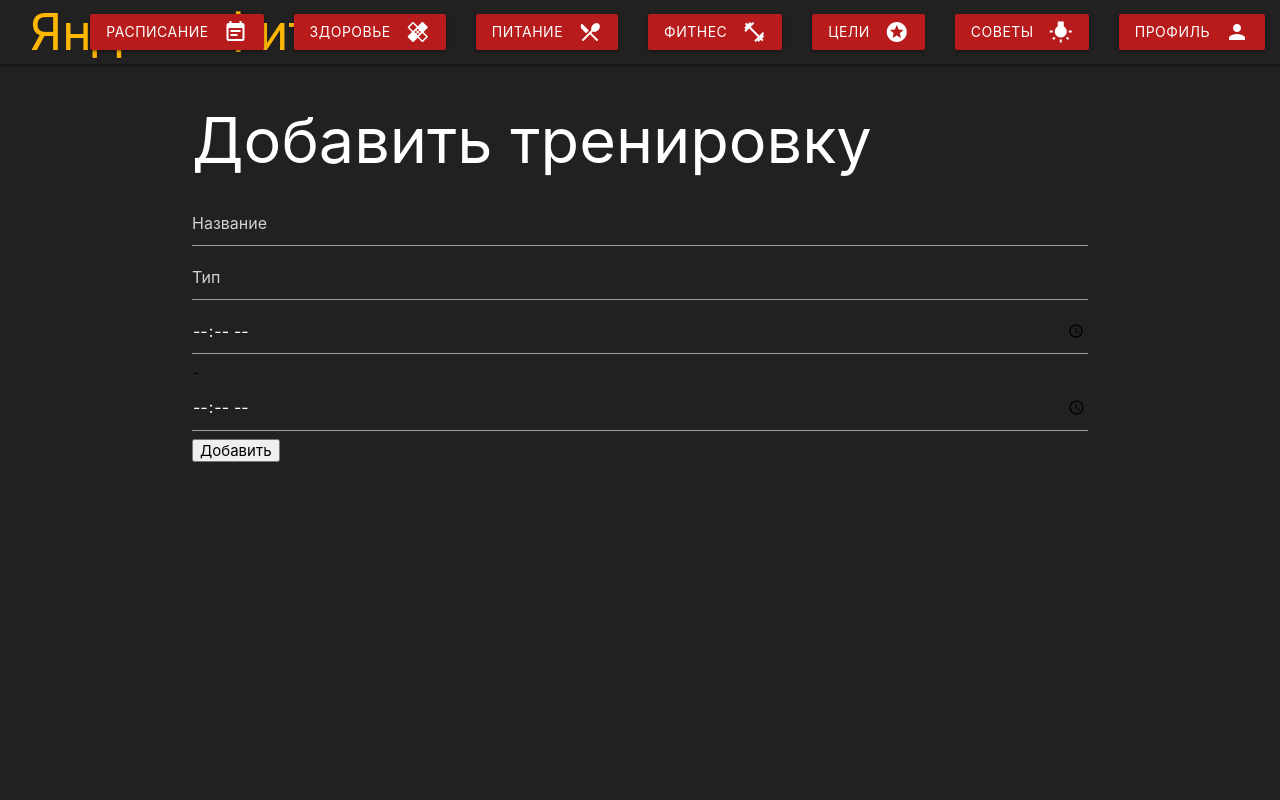
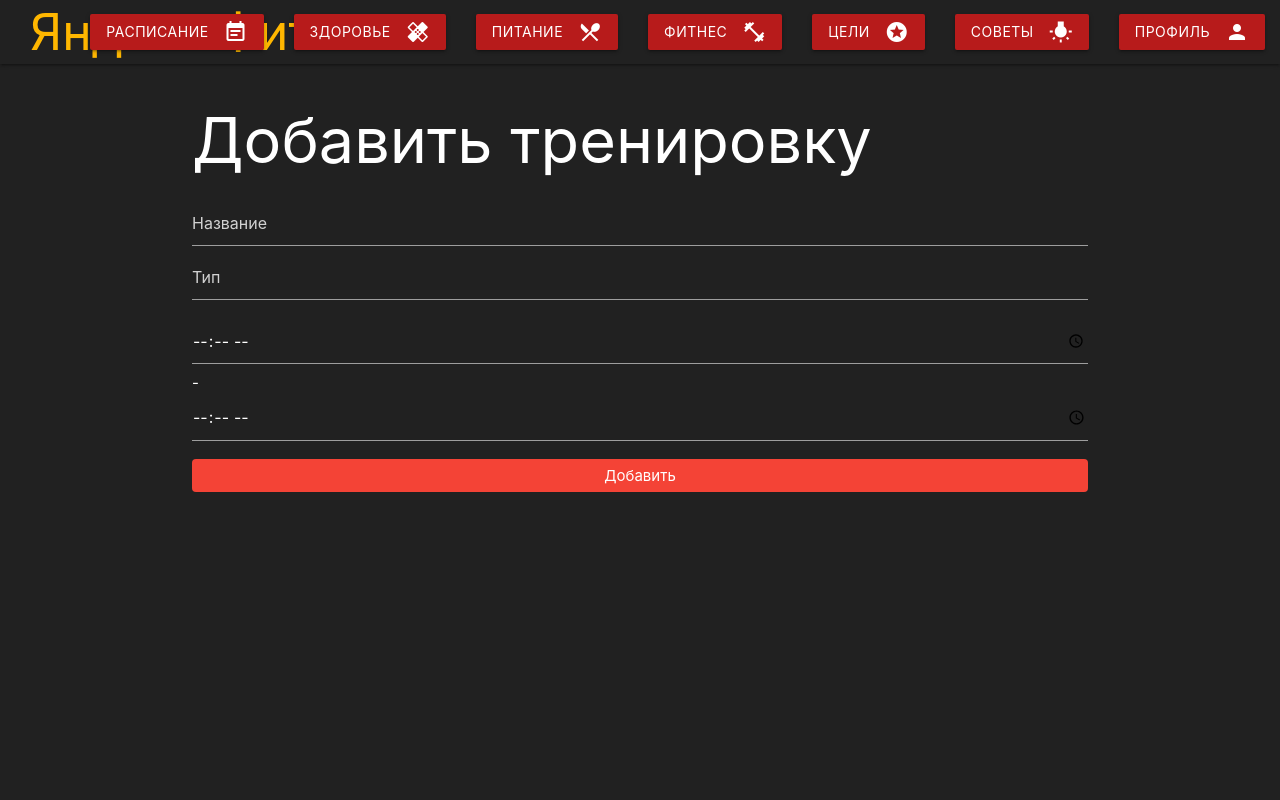
Before and after one commit to k1reedz/web_project, a Flask app: page /adding_a_training/1 in a window 1280 px wide. Run offline with Flask 3, Linux system fonts and the light colour scheme.

Commit message:
Update adding_a_training.html

```diff
--- a/templates/adding_a_training.html
+++ b/templates/adding_a_training.html
@@ -1,7 +1,38 @@
 {% extends "base2.html" %}
 
 {% block content %}
- <body>
+<style>
+    body {
+        color: white; /* Устанавливает белый цвет текста */
+        background-color: #333; /* Темный фон для контраста */
+    }
+
+    input[type="text"], input[type="time"], input[type="submit"] {
+        background-color: #444; /* Темный фон для полей */
+        color: white; /* Белый цвет текста */
+        border: none; /* Без границ */
+        padding: 8px; /* Отступы внутри */
+        border-radius: 4px; /* Скругленные углы */
+        width: 100%; /* Ширина элемента */
+        box-sizing: border-box; /* Размеры включают padding и border */
+        margin-bottom: 10px; /* Отступ снизу для каждого элемента */
+    }
+
+    input[type="submit"] {
+        background-color: #F44336; /* Красный фон кнопки */
+        cursor: pointer; /* Курсор в виде указателя */
+    }
+
+    input[type="submit"]:hover {
+        background-color: #ffb700; /* Желтый фон при наведении */
+    }
+
+    form div {
+        margin-bottom: 10px; /* Отступы между блоками в форме */
+    }
+</style>
+
+<body>
     <h1>{{page_title}} тренировку</h1>
     <form method="post">
         <div>
@@ -14,5 +45,5 @@
         <input type="submit" value={{page_title}}>
     </form>
     <h2>{{inf}}</h2>
- </body>
+</body>
 {% endblock %}
```
